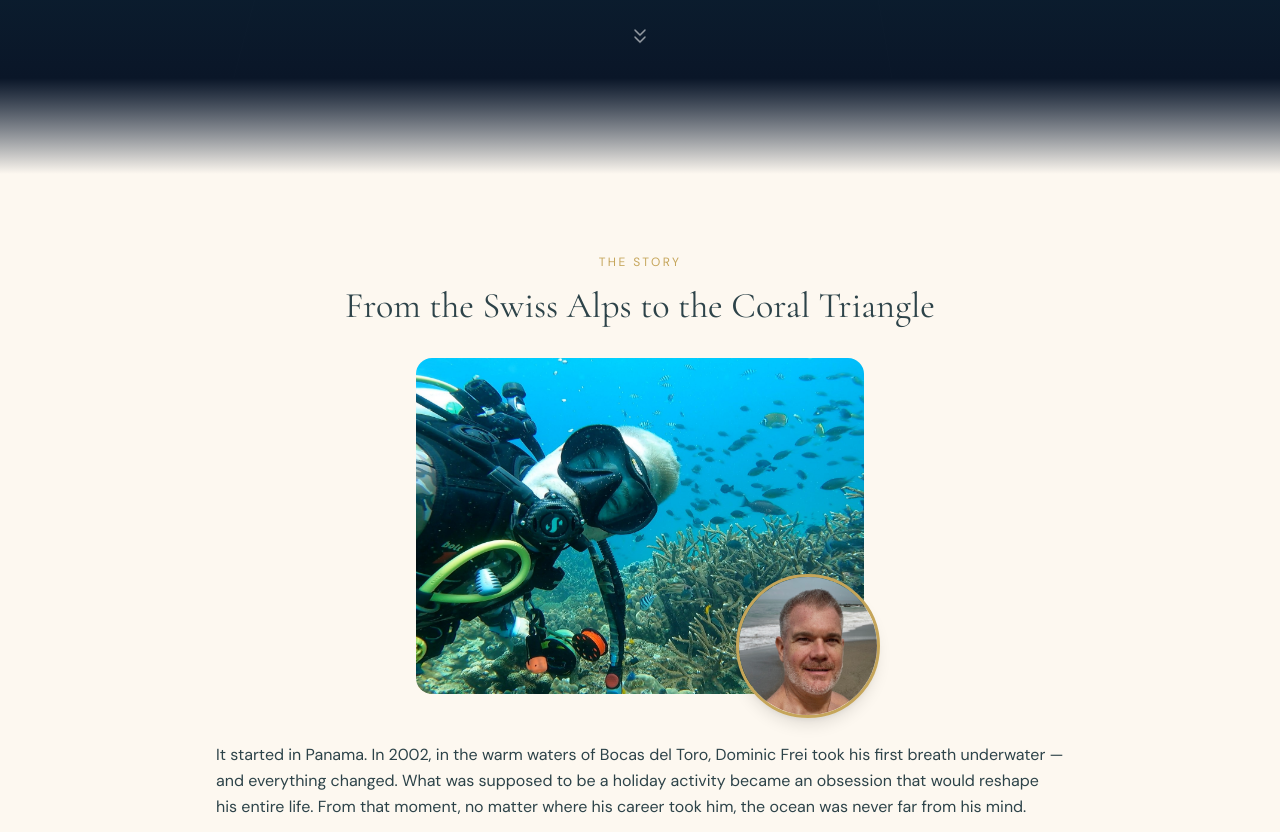
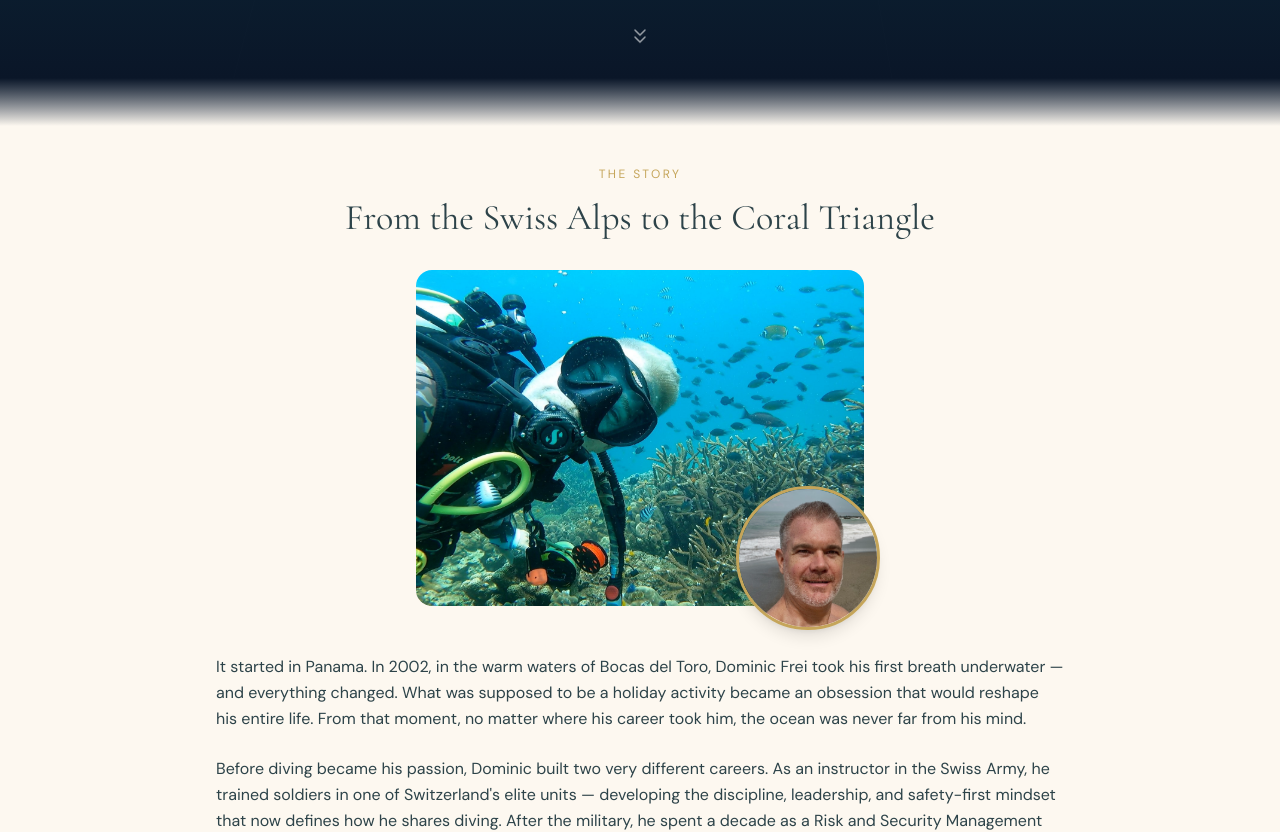
Before and after one commit to Raptor78Bali/boutique-diving-bali, a Next.js app: page /about in a window 1280 px wide. Shown: the part 424-1256 px from the top of the page. Built offline with nearby package versions, Linux system fonts and the light colour scheme.

Commit message:
Reduce gap between hero and The Story section on About page

```diff
--- a/src/app/about/page.tsx
+++ b/src/app/about/page.tsx
@@ -174,12 +174,12 @@ export default function AboutPage() {
  </div>
  </section>
 
- <div className="h-24 bg-gradient-to-b from-[#0A1628] to-[#FDF8F0]" />
+ <div className="h-12 bg-gradient-to-b from-[#0A1628] to-[#FDF8F0]" />
 
  {/* ============================================= */}
  {/* THE STORY — Dominic's Journey */}
  {/* ============================================= */}
- <section className="py-20 bg-[#FDF8F0]">
+ <section className="pt-10 pb-20 bg-[#FDF8F0]">
  <div className="max-w-4xl mx-auto px-6">
  <FadeInUp>
  <p className="font-sans uppercase tracking-[0.2em] text-xs text-[#C5A55A] mb-4 text-center">
```
